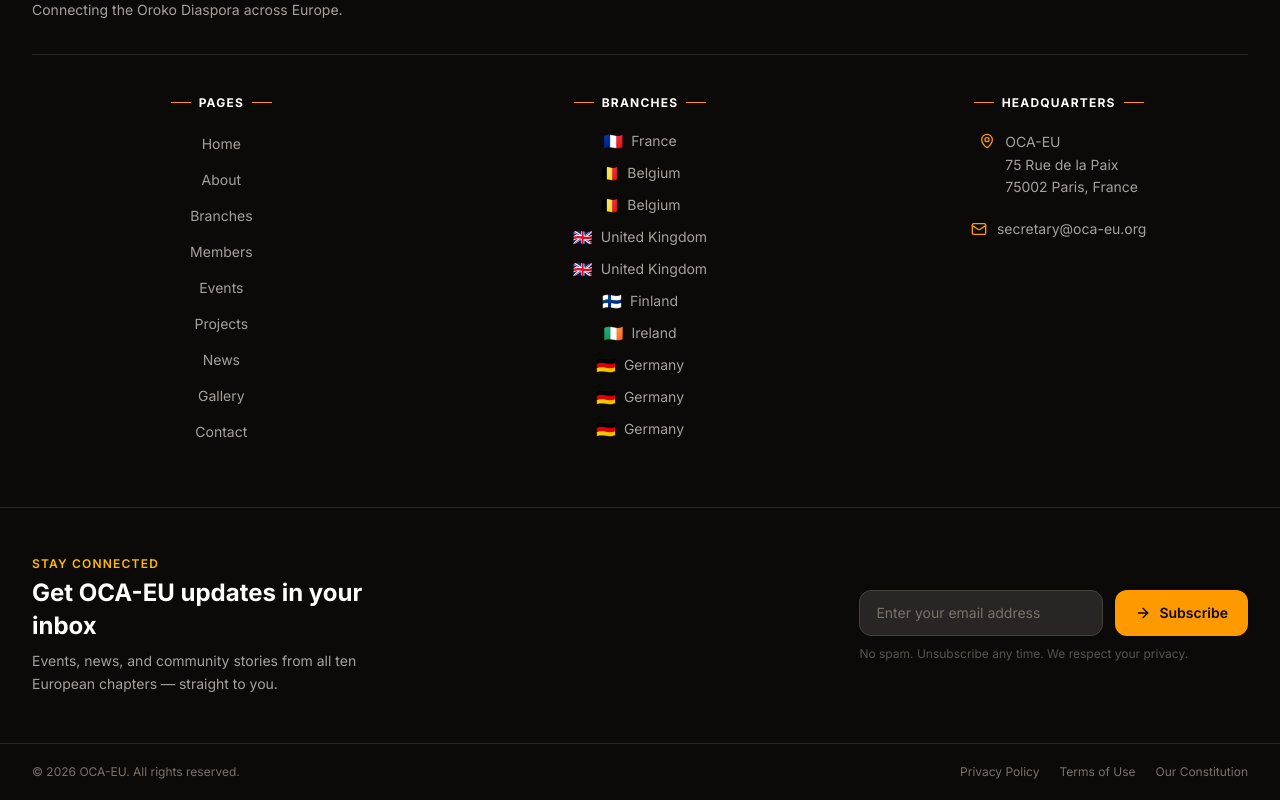
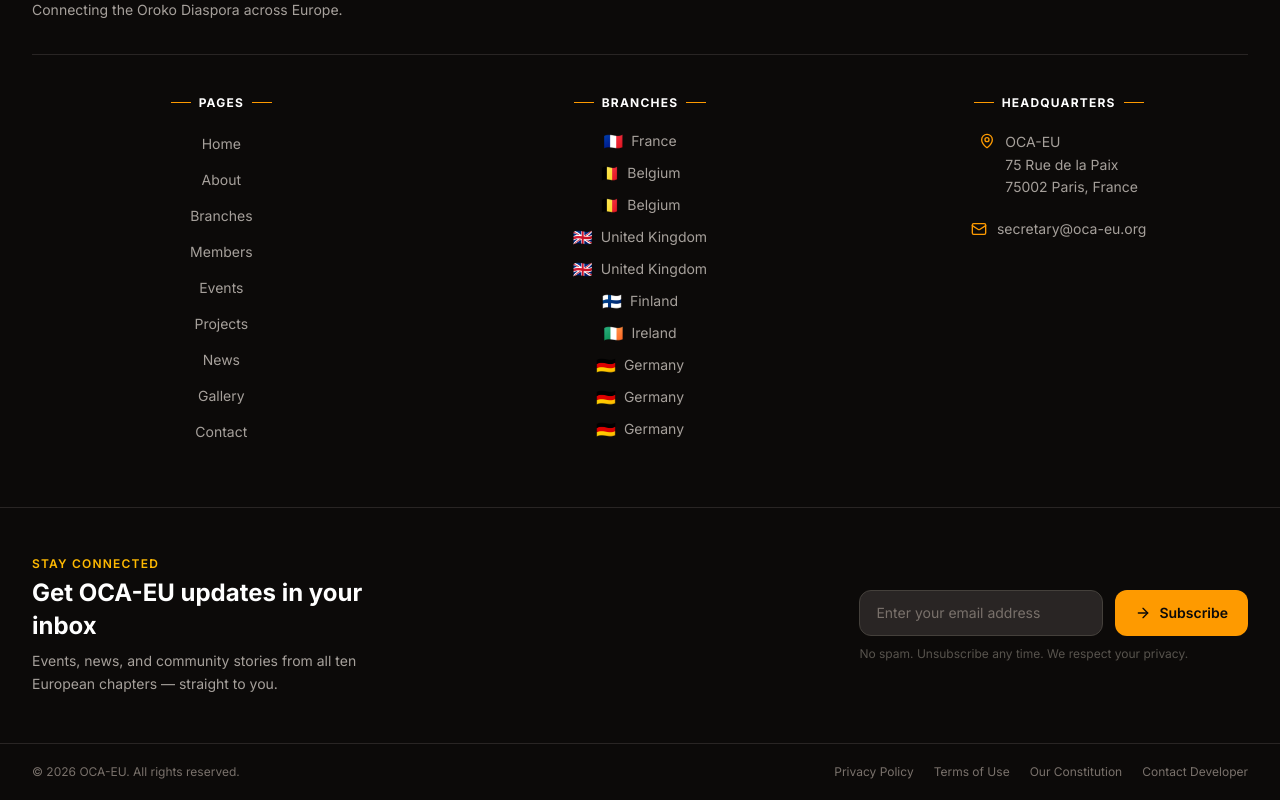
Before and after one commit to SBMBENDE/oroko_app, a Next.js app: page / in a window 1280 px wide. Shown: the part 4621-5421 px from the top of the page. Built offline with nearby package versions, Linux system fonts and the light colour scheme.

Commit message:
dev contact added

```diff
--- a/components/layout/Footer.tsx
+++ b/components/layout/Footer.tsx
@@ -182,6 +182,14 @@
             <Link href="/privacy" className="hover:text-white transition-colors">Privacy Policy</Link>
             <Link href="/terms" className="hover:text-white transition-colors">Terms of Use</Link>
             <Link href="/constitution" className="hover:text-white transition-colors">Our Constitution</Link>
+            <a
+              href="https://portfolio-2026-nine-weld.vercel.app/"
+              target="_blank"
+              rel="noopener noreferrer"
+              className="hover:text-white transition-colors"
+            >
+              Contact Developer
+            </a>
           </div>
         </div>
       </div>
```
